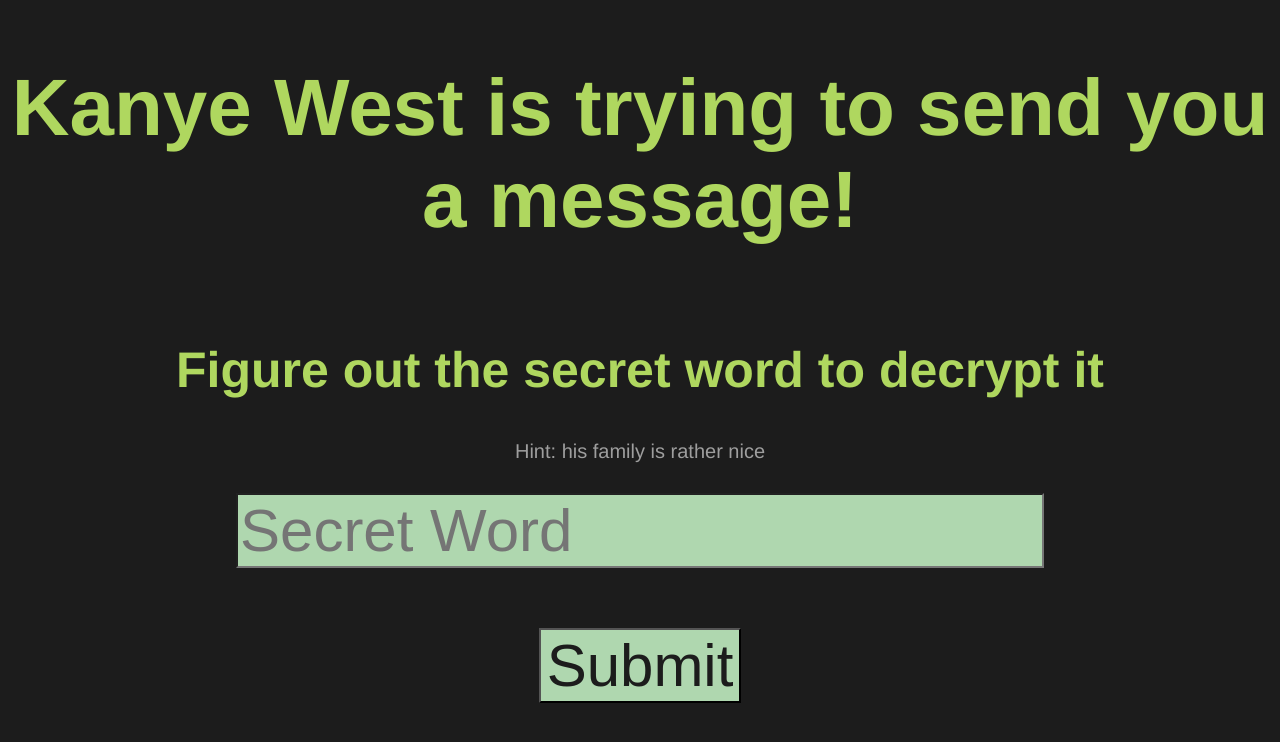
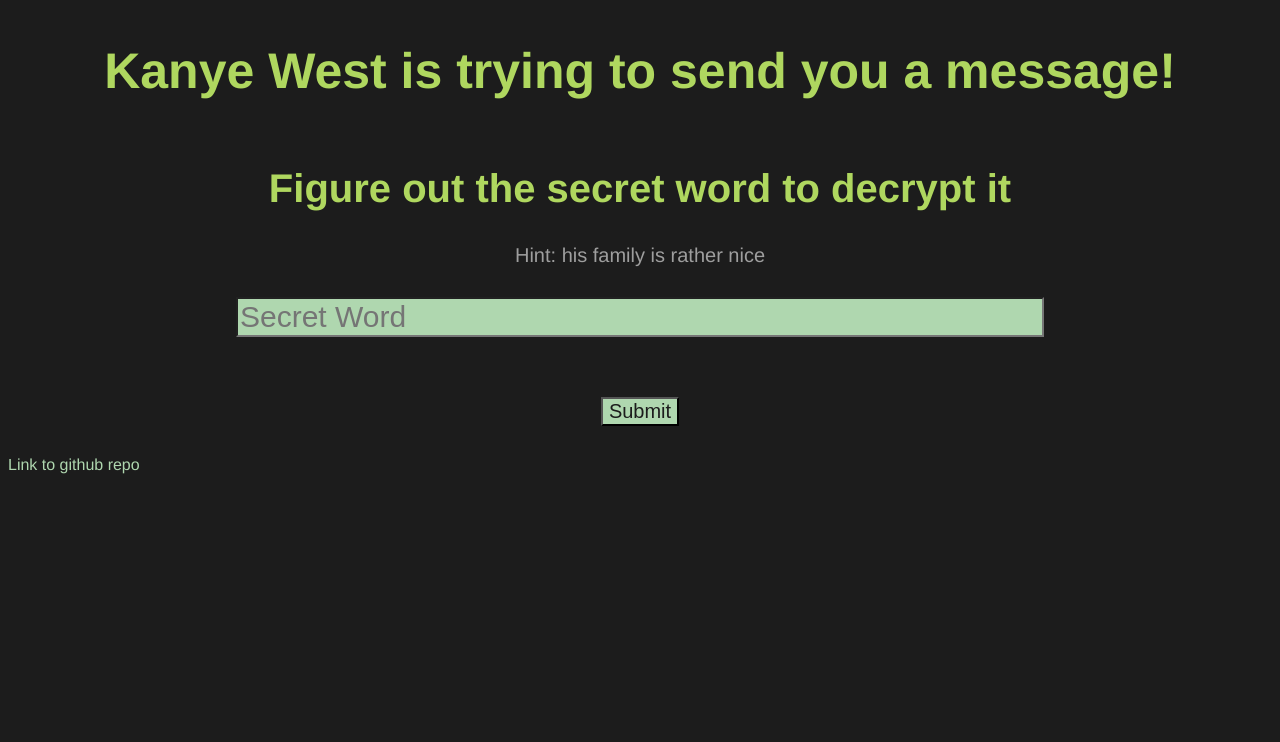
Before and after one commit to jonahksimmons/creative_project_2_cs260, a plain HTML site: page index.html in a window 1280 px wide. Drawn offline with Linux system fonts and the light colour scheme; no server answers.

Commit message:
Added github link and icon

```diff
--- a/index.html
+++ b/index.html
@@ -3,7 +3,7 @@
 <head>
 	<title>Kanye's secret</title>
 	<link rel='stylesheet' href='style.css'>
-	<link rel='shortcut icon' href='favicon.png'>
+	<link rel='shortcut icon' href='favicon.jpg'>
 </head>
 <body>
 	<div class="flex">
@@ -15,6 +15,7 @@
 		<button id="submit">Submit</button>
 		<div id="decrypted-message"></div>
 	</div>
+	<a href="https://github.com/jonahksimmons/creative_project_2_cs260">Link to github repo</a>
 </body>
 <script text="type/javascript" src="script.js"></script>
 </html>
```
Also changed, not shown: style.css (+5 -5 lines), favicon.jpg (added), 1 other file.
